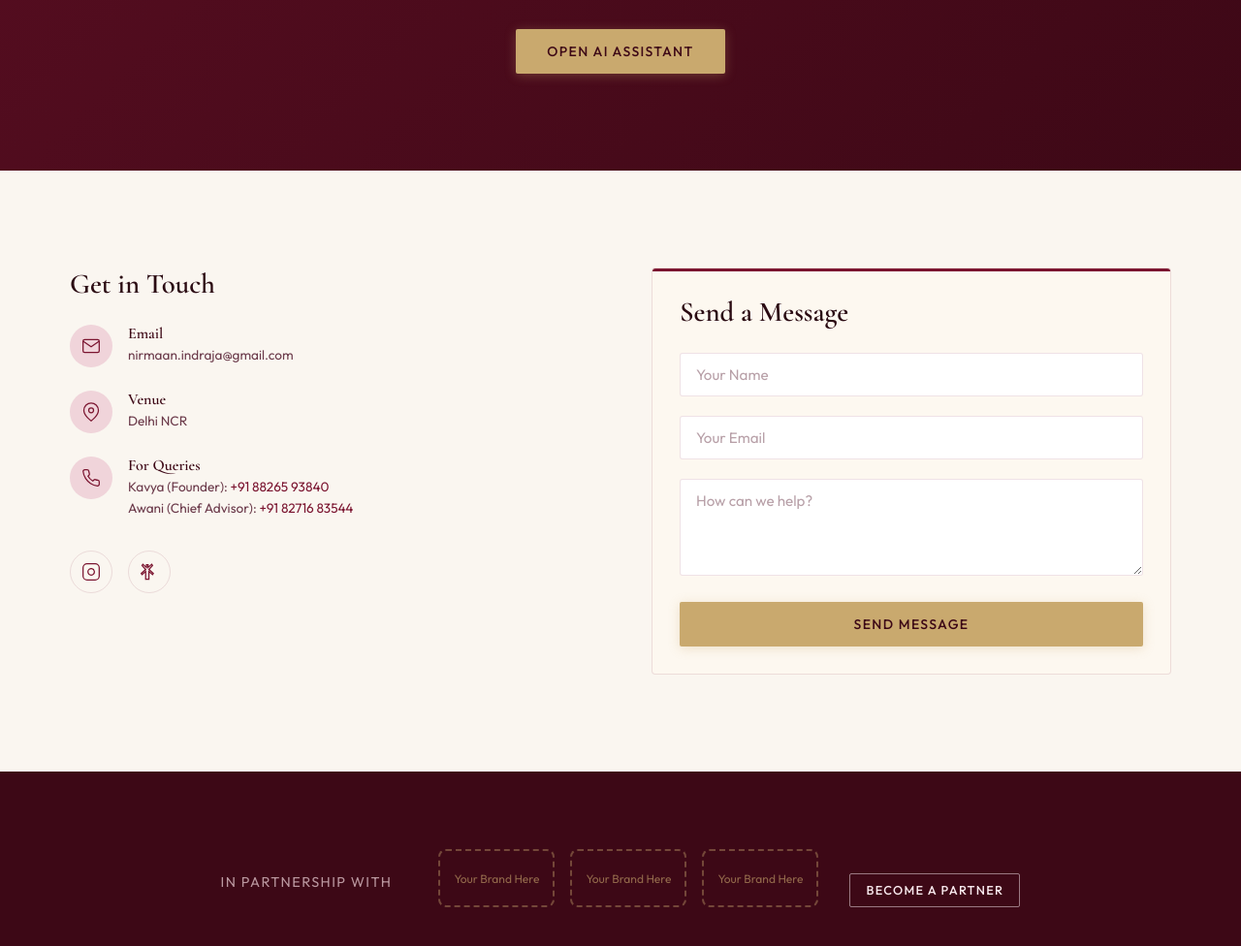
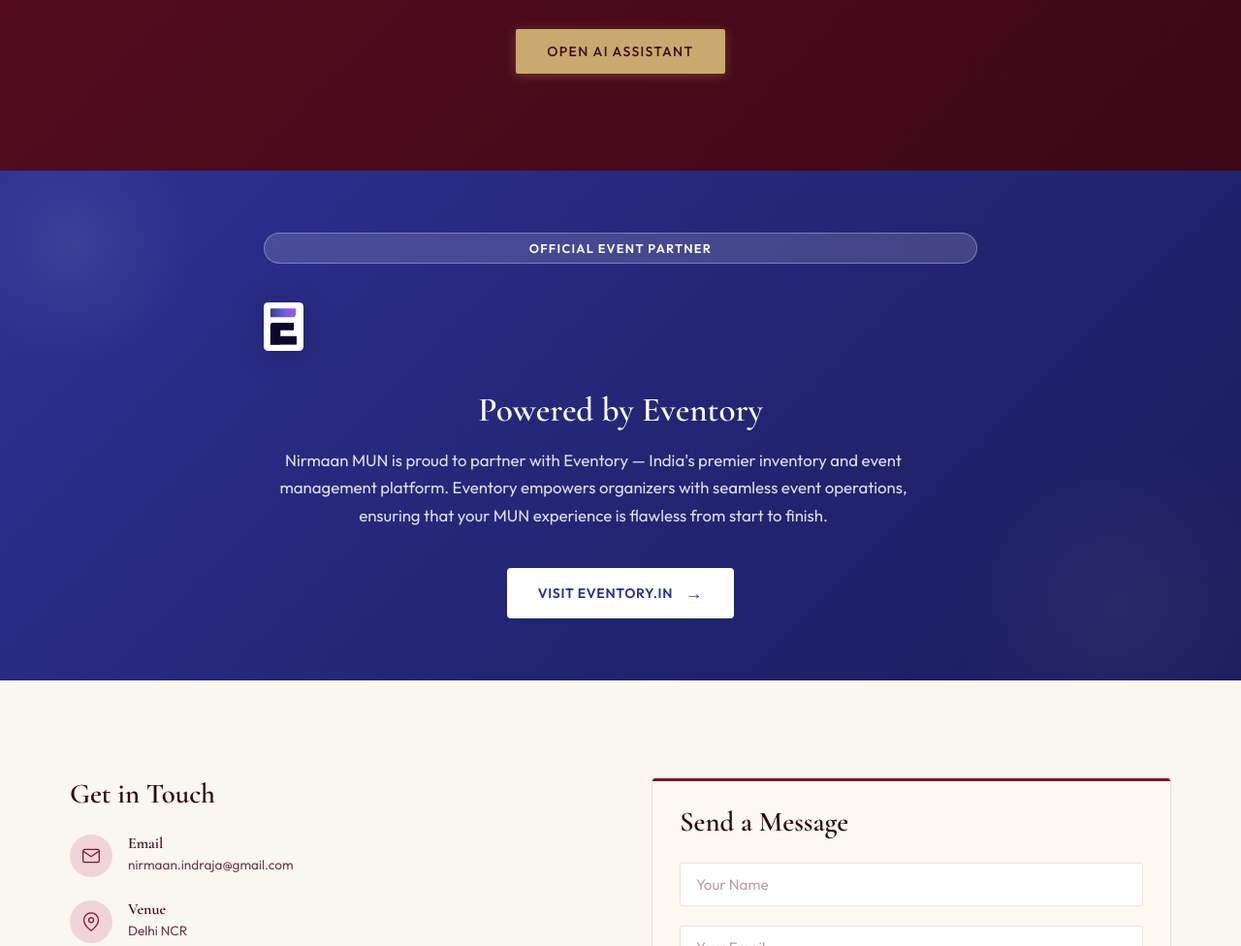
Before and after one commit to karanray06/Nirmaan, a website built with Vite: page index.html in a window 1280 px wide. Shown: the part 10340-11316 px from the top of the page at 97% size. Built offline with nearby package versions, Linux system fonts and the light colour scheme; some packages are replaced by stand-ins of ours; no server answers; the database is empty; a web font is replaced by a local one.

Commit message:
feat: Add Event Partner section introducing Eventory

```diff
--- a/index.html
+++ b/index.html
@@ -755,6 +755,30 @@
     </div>
   </section>
 
+  <!-- EVENT PARTNER -->
+  <section class="event-partner reveal" id="partner" style="background: linear-gradient(135deg, #2E3192, #1a1c5b); padding: 4rem 0; color: #fff; text-align: center; position: relative; overflow: hidden;">
+    <div class="container" style="position: relative; z-index: 2; max-width: 800px; margin: 0 auto;">
+      <span class="section-label" style="color: #fff; background: rgba(255,255,255,0.15); border: 1px solid rgba(255,255,255,0.3); padding: 0.3rem 1rem; border-radius: 20px; font-size: 0.8rem; font-weight: 600; letter-spacing: 0.1em; text-transform: uppercase;">Official Event Partner</span>
+
+      <div style="margin: 2.5rem 0;">
+        <img src="/eventory-logo.svg" alt="Eventory Logo" style="height: 50px; width: auto; filter: drop-shadow(0 4px 15px rgba(0,0,0,0.2));">
+      </div>
+
+      <h2 style="font-family: var(--font-display); font-size: 2.2rem; margin-bottom: 1rem; color: #fff;">Powered by Eventory</h2>
+      <p style="font-size: 1.05rem; color: rgba(255,255,255,0.85); line-height: 1.7; margin-bottom: 2.5rem;">
+        Nirmaan MUN is proud to partner with Eventory — India's premier inventory and event management platform. Eventory empowers organizers with seamless event operations, ensuring that your MUN experience is flawless from start to finish.
+      </p>
+
+      <a href="https://www.eventory.in/" target="_blank" class="btn" style="background: #fff; color: #2E3192; font-weight: 600; padding: 0.75rem 2rem; border-radius: 4px; border: none; text-transform: uppercase; letter-spacing: 0.05em; transition: transform 0.3s ease;">
+        Visit Eventory.in <span style="font-size: 1.1rem; margin-left: 0.3rem;">&rarr;</span>
+      </a>
+    </div>
+
+    <!-- Decorative background elements for Eventory -->
+    <div style="position: absolute; top: -50px; left: -50px; width: 250px; height: 250px; background: radial-gradient(circle, rgba(255,255,255,0.08) 0%, transparent 70%); border-radius: 50%; z-index: 1; pointer-events: none;"></div>
+    <div style="position: absolute; bottom: -100px; right: -50px; width: 350px; height: 350px; background: radial-gradient(circle, rgba(255,255,255,0.05) 0%, transparent 70%); border-radius: 50%; z-index: 1; pointer-events: none;"></div>
+  </section>
+
   <!-- 9. CONTACT -->
   <section class="contact reveal" id="contact">
     <div class="container">
```
Also changed, not shown: public/eventory-logo.svg (added).
